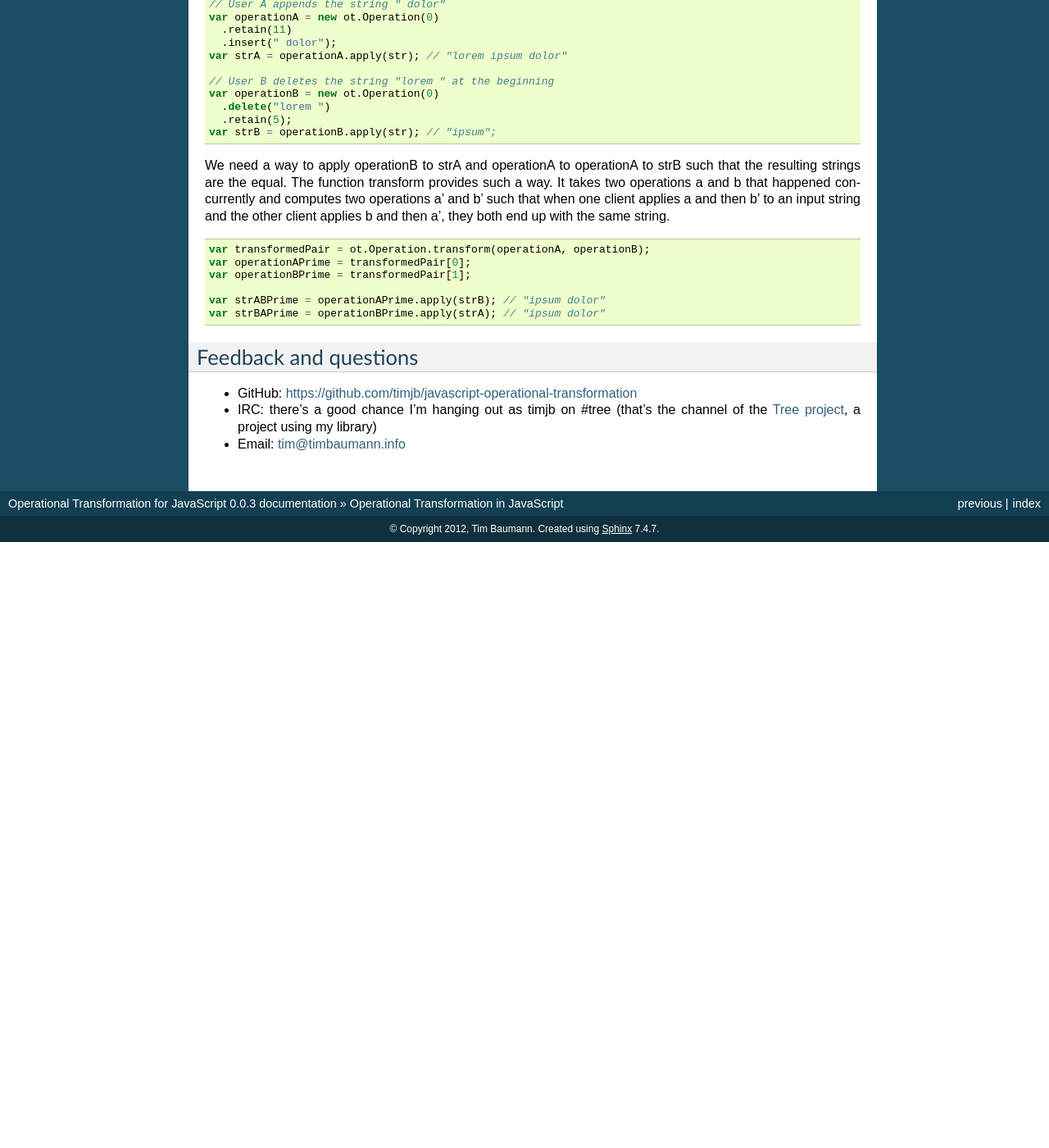
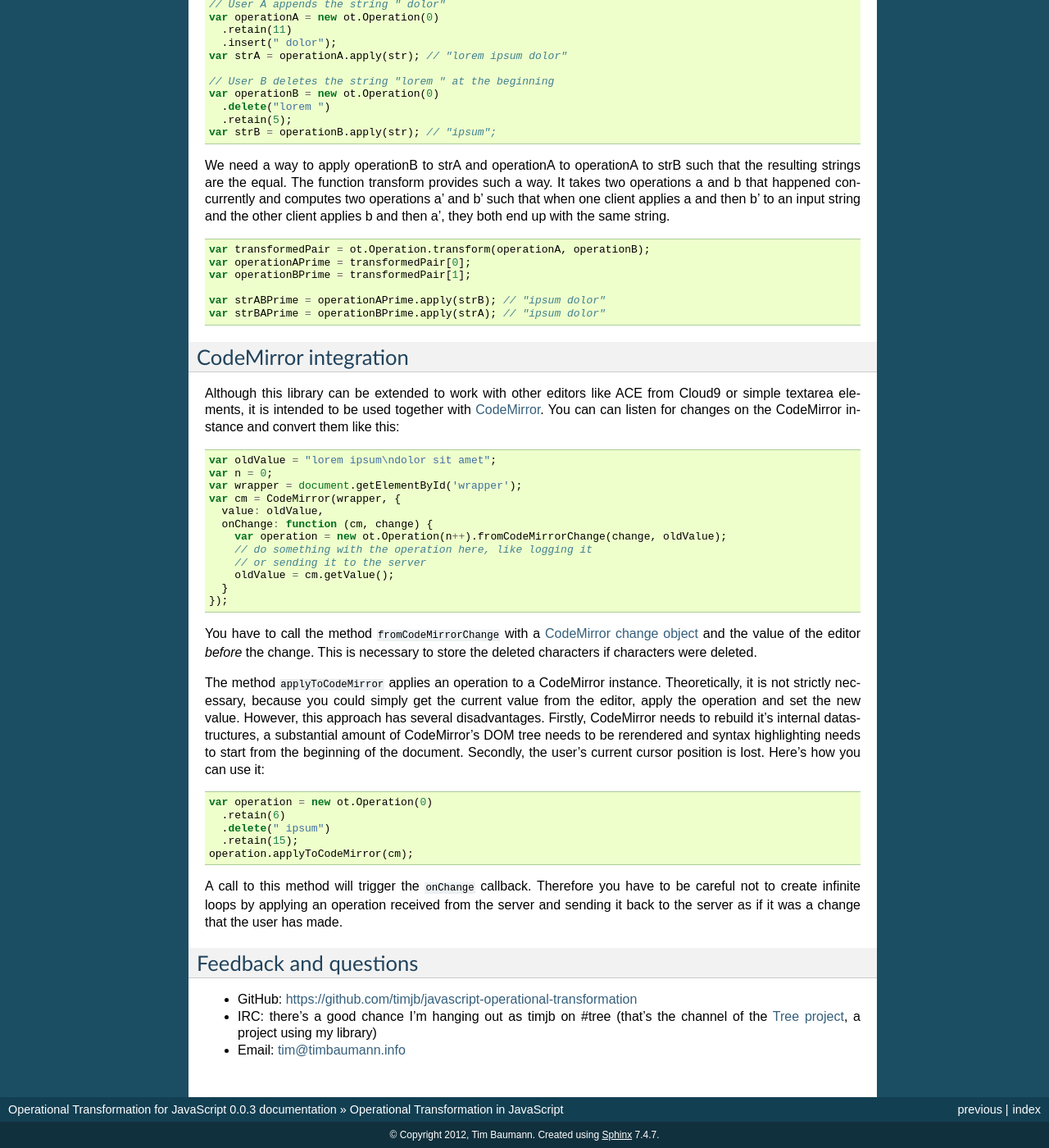
Before and after one commit to Operational-Transformation/ot.js, a Sphinx documentation site: the page built from docs/ot-for-javascript.rst, in a window 1280 px wide and 1400 px high, scrolled down 2185 px. Shown: the whole window at 82% size. Built offline with Sphinx 7.4.7, drawn with Linux system fonts in a browser that asks for light colours; before the commit the page ends 2846 px from its top, so only the background shows below that; some of the changed text lies outside the part shown.

Commit message:
[docs] explain CodeMirror integration

```diff
--- a/docs/ot-for-javascript.rst
+++ b/docs/ot-for-javascript.rst
@@ -135,6 +135,41 @@ We need a way to apply operationB to strA and operationA to operationA to strB s
     var strBAPrime = operationBPrime.apply(strA); // "ipsum dolor"
 
 
+CodeMirror integration
+----------------------
+
+Although this library can be extended to work with other editors like ACE from Cloud9 or simple textarea elements, it is intended to be used together with `CodeMirror <https://codemirror.net/>`_. You can can listen for changes on the CodeMirror instance and convert them like this:
+
+.. code-block:: javascript
+
+    var oldValue = "lorem ipsum\ndolor sit amet";
+    var n = 0;
+    var wrapper = document.getElementById('wrapper');
+    var cm = CodeMirror(wrapper, {
+      value: oldValue,
+      onChange: function (cm, change) {
+        var operation = new ot.Operation(n++).fromCodeMirrorChange(change, oldValue);
+        // do something with the operation here, like logging it
+        // or sending it to the server
+        oldValue = cm.getValue();
+      }
+    });
+
+You have to call the method ``fromCodeMirrorChange`` with a `CodeMirror change object <http://codemirror.net/doc/manual.html#option_onChange>`_ and the value of the editor *before* the change. This is necessary to store the deleted characters if characters were deleted.
+
+The method ``applyToCodeMirror`` applies an operation to a CodeMirror instance. Theoretically, it is not strictly necessary, because you could simply get the current value from the editor, apply the operation and set the new value. However, this approach has several disadvantages. Firstly, CodeMirror needs to rebuild it's internal datastructures, a substantial amount of CodeMirror's DOM tree needs to be rerendered and syntax highlighting needs to start from the beginning of the document. Secondly, the user's current cursor position is lost. Here's how you can use it:
+
+.. code-block:: javascript
+
+  var operation = new ot.Operation(0)
+    .retain(6)
+    .delete(" ipsum")
+    .retain(15);
+  operation.applyToCodeMirror(cm);
+
+A call to this method will trigger the ``onChange`` callback. Therefore you have to be careful not to create infinite loops by applying an operation received from the server and sending it back to the server as if it was a change that the user has made.
+
+
 Feedback and questions
 ----------------------
 
```
